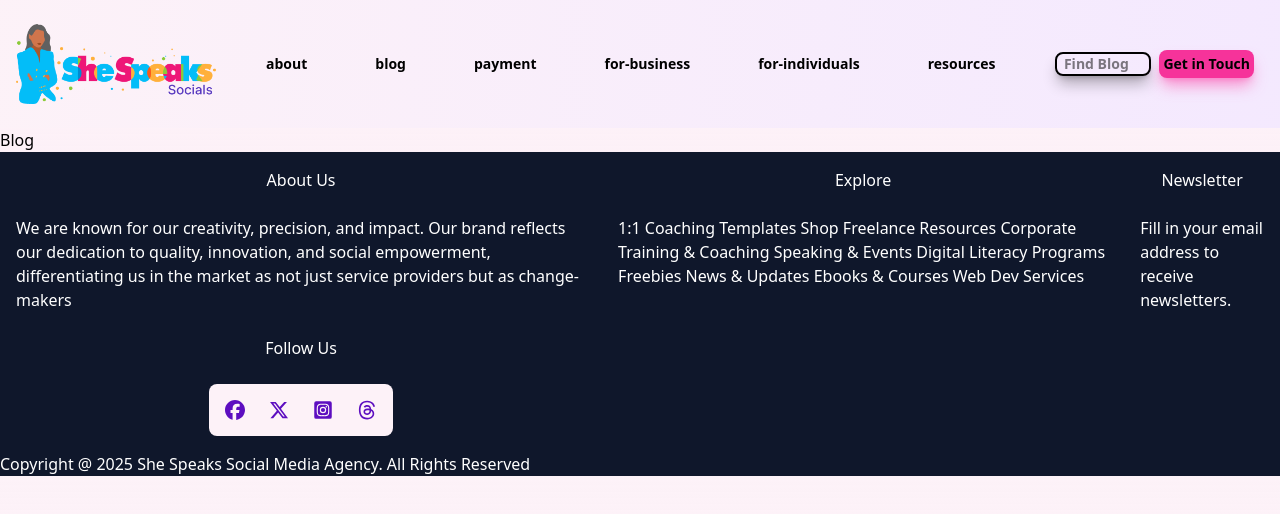
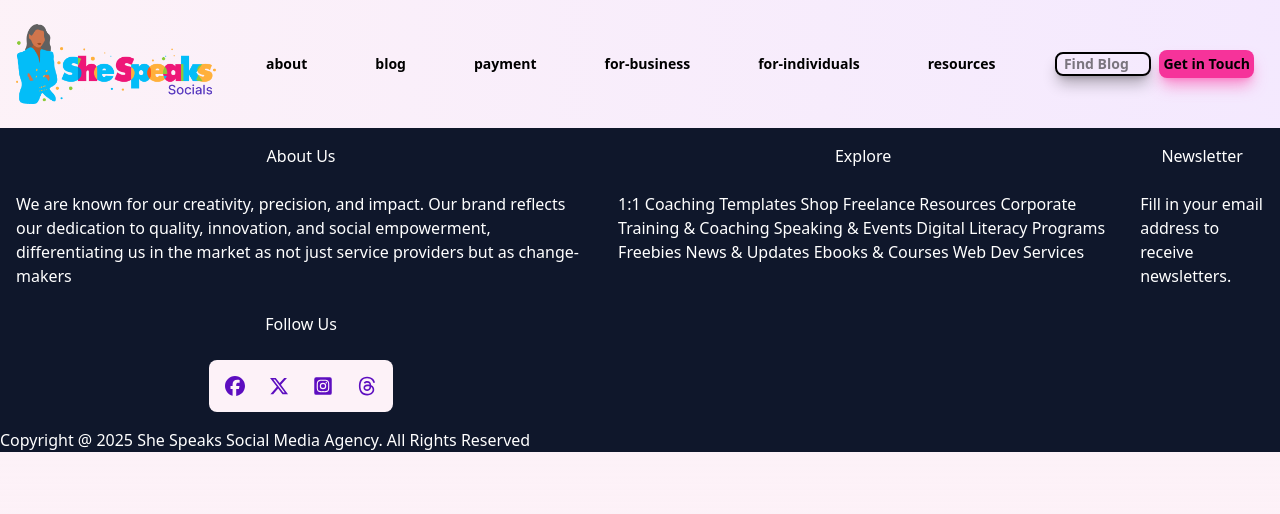
Before and after one commit to MatthewsRicky/shespeaksocial, a Next.js app: page /blog in a window 1280 px wide. Shown: the top 514 px of the page. Built offline with nearby package versions, Linux system fonts and the light colour scheme.

Commit message:
basic blog shell and array map key

```diff
--- a/components/Blog.tsx
+++ b/components/Blog.tsx
@@ -15,7 +15,11 @@ const Blog = () => {
 	]
 
 	return (
-		<div>Blog</div>
+		<div>
+			{posts.map((post) => (
+				<div key={post.title}></div>
+			))}
+		</div>
 	)
 }
 export default Blog
```
